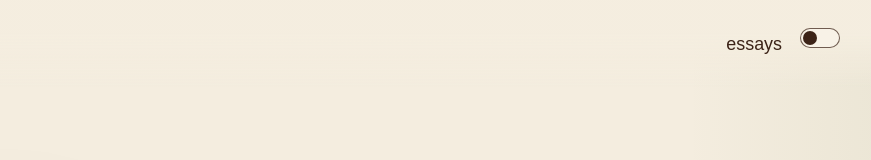
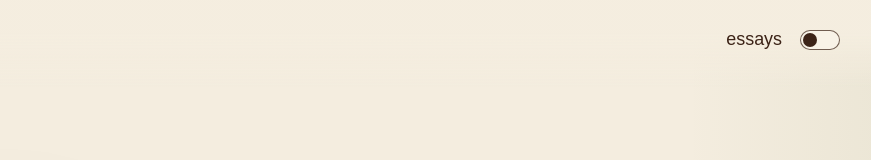
Before and after one commit to saykig/cepheus, a Next.js app: page / in a window 1280 px wide. Shown: the top 160 px of the page, without its empty margins (402-1273 px from the left). Built offline with nearby package versions, Linux system fonts and the light colour scheme; a web font is replaced by a local one.

Commit message:
Align essay tab with theme toggle

```diff
--- a/app/global.css
+++ b/app/global.css
@@ -270,12 +270,16 @@ button {
 
 .header-actions {
   display: flex;
-  align-items: flex-start;
+  align-items: center;
   gap: 18px;
   pointer-events: auto;
 }
 
 .essay-nav {
+  display: flex;
+  align-items: center;
+  justify-content: flex-end;
+  height: 20px;
   pointer-events: auto;
 }
 
@@ -285,7 +289,7 @@ button {
   flex: none;
   width: 40px;
   height: 20px;
-  margin: -2px 0 0;
+  margin: 0;
   padding: 0;
   border: 1px solid color-mix(in oklab, var(--ink) 72%, transparent);
   border-radius: var(--radius-pill);
```
